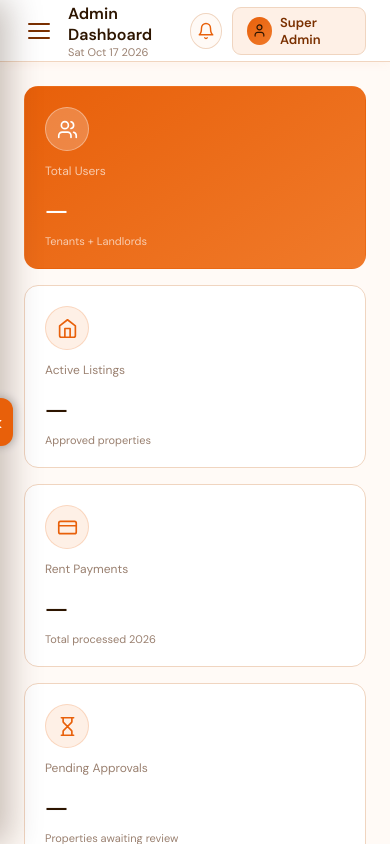
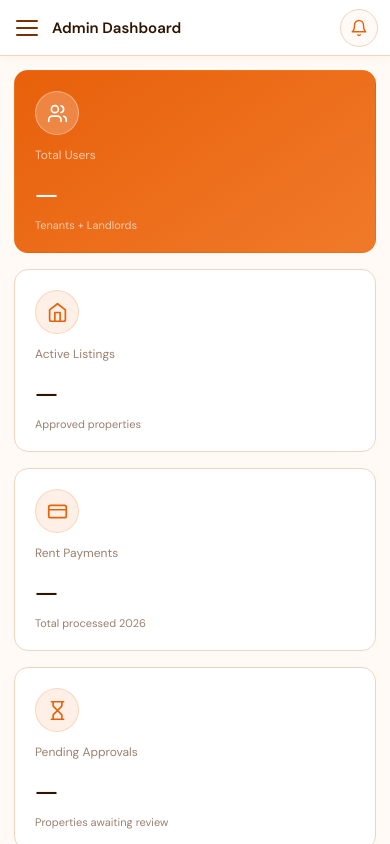
Before and after one commit to BlessingOkpes/homebase, a plain HTML site: page frontend/HomeBase_Admin.html in a window 390 px wide. Drawn offline with nearby package versions, Linux system fonts and the light colour scheme; no server answers.

Commit message:
Declutter mobile header on Admin and Landlord, remove admin chip

```diff
--- a/frontend/HomeBase_Admin.html
+++ b/frontend/HomeBase_Admin.html
@@ -83,11 +83,6 @@ html,body{height:100%;font-family:'DM Sans',sans-serif;color:var(--dark);backgro
 .tb-icon-btn:hover{background:var(--orange-pale)}
 .tb-notif-dot{position:absolute;top:5px;right:5px;width:7px;height:7px;
   background:var(--red);border-radius:50%;border:2px solid #fff}
-.tb-admin-tag{display:flex;align-items:center;gap:8px;padding:6px 14px;
-  background:var(--orange-pale);border:1px solid var(--border);border-radius:9px;cursor:pointer}
-.tb-admin-av{width:28px;height:28px;border-radius:50%;background:linear-gradient(135deg,var(--orange),var(--orange-mid));
-  display:flex;align-items:center;justify-content:center;font-size:13px}
-.tb-admin-name{font-size:13px;font-weight:600;color:var(--brown)}
 
 /* ── CONTENT ── */
 .content{padding:24px;flex:1}
@@ -280,6 +275,22 @@ html,body{height:100%;font-family:'DM Sans',sans-serif;color:var(--dark);backgro
   .g2,.g3{grid-template-columns:1fr}.stat-grid{grid-template-columns:repeat(2,1fr)}
 }
 @media(max-width:480px){.stat-grid{grid-template-columns:1fr}.ff-row{grid-template-columns:1fr}}
+
+/* cleaner phone header (matches Tenant) */
+@media(max-width:768px){
+  .sidenav:not(.open){left:calc(-1 * var(--side) - 60px);box-shadow:none}
+}
+@media(max-width:640px){
+  body .topbar{padding:0 12px;height:56px}
+  .topbar .tb-left{gap:10px;min-width:0;flex:1}
+  .topbar .tb-left>div{min-width:0}
+  .topbar .tb-title{font-size:15px;white-space:nowrap;overflow:hidden;text-overflow:ellipsis}
+  .topbar .tb-sub{display:none}
+  .topbar .tb-right{gap:8px;flex-shrink:0}
+  .topbar .tb-icon-btn{width:38px;height:38px}
+  body .np-panel{top:60px;right:12px}
+  .main .content{padding:14px}
+}
 </style>
 </head>
 <body>
@@ -354,10 +365,6 @@ html,body{height:100%;font-family:'DM Sans',sans-serif;color:var(--dark);backgro
       <div id="bellPanel" class="np-panel">
         <div class="np-head"><span>Notifications</span><span id="bellCount" class="np-count"></span><button onclick="document.getElementById('bellPanel').classList.remove('open');document.querySelector('.sn-item[onclick*=notifications]').click()" style="border:none;background:none;color:var(--orange);font-size:11px;font-weight:600;cursor:pointer;font-family:inherit">View all</button></div>
         <div id="bellList" class="np-list"><div class="np-empty">Nothing waiting for review.</div></div>
-      </div>
-      <div class="tb-admin-tag">
-        <div class="tb-admin-av">👨‍💼</div>
-        <span class="tb-admin-name">Super Admin</span>
       </div>
     </div>
   </header>
@@ -1131,9 +1138,6 @@ function closeSidenav(){
 // ── INIT ──────────────────────────────────────────
 async function initAdmin(){
   // Verify admin role
-  if(currentUser.first_name){
-    document.querySelector('.tb-admin-name').textContent = currentUser.first_name+' (Admin)';
-  }
   // Try to load real data from API
   if(token){
     try {
```
Also changed, not shown: frontend/HomeBase_Landlord.html (+16 -0 lines).
